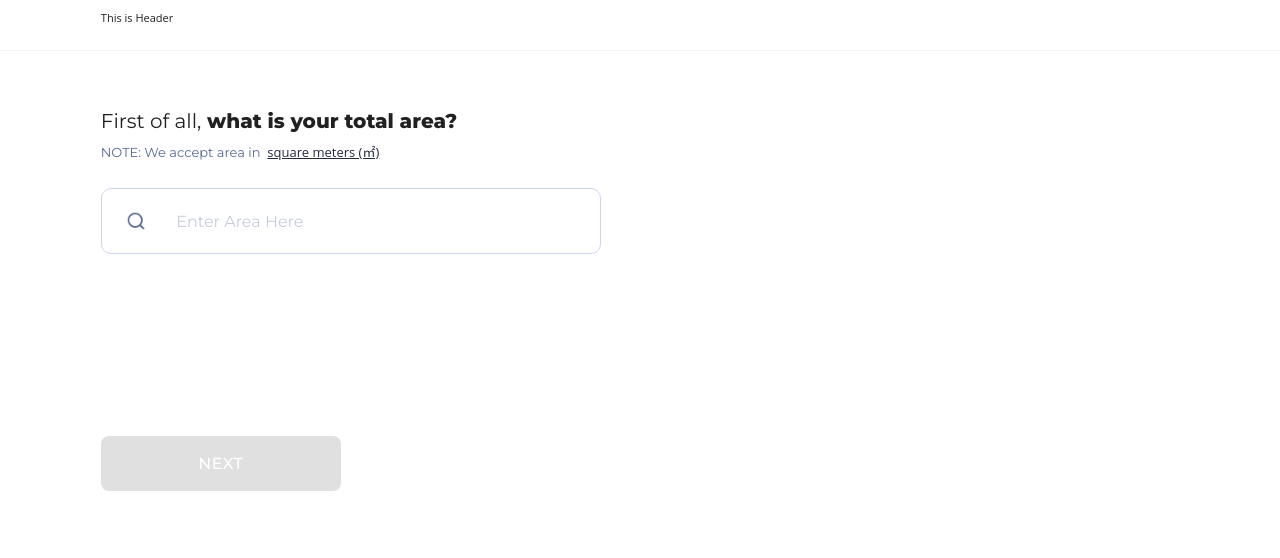
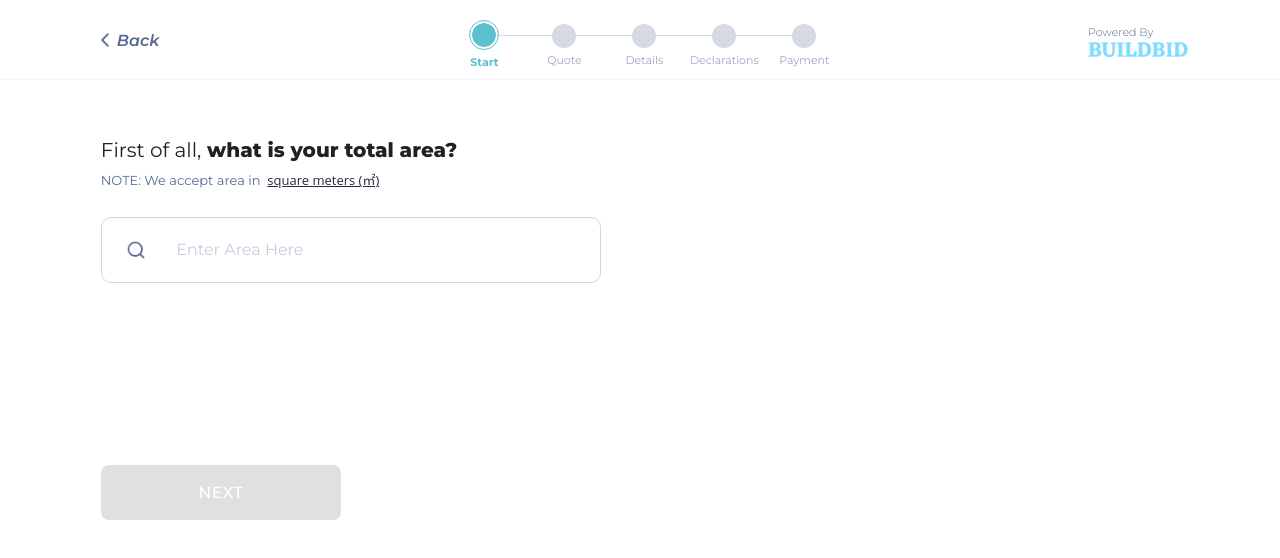
Before and after one commit to arsalyy/Build-Bid, a React (Create React App) app: page /start in a window 1280 px wide. Shown: the top 558 px of the page. Built offline with nearby package versions, Linux system fonts and the light colour scheme.

Commit message:
Shared Header Completed

```diff
--- /dev/null
+++ b/src/components/shared/header.tsx
@@ -0,0 +1,115 @@
+import React from 'react'
+import { useMediaQuery } from 'react-responsive'
+import StepperForm from './navigation'
+import { Grid, Typography, Box, IconButton, makeStyles } from '@material-ui/core'
+import { useLocation } from 'react-router'
+import Img from '../../images/headerImg.png'
+import Back from '../../images/back.png'
+import { ROUTES } from '../../constants'
+import { useNavigate } from 'react-router-dom'
+
+const Header: React.FC = () => {
+  const isMobile = useMediaQuery({ query: '(max-width: 960px)' })
+  const location = useLocation()
+  const navigate = useNavigate()
+
+  const classes = makeStyles(() => {
+    return {
+      MyBackButton: {
+        float: 'left',
+        padding: '0px 0px',
+        fontWeight: 600,
+        ...(isMobile ? { color: '#000000' } : { color: '#576A94' }),
+        '&:hover': {
+          backgroundColor: 'transparent'
+        }
+      },
+      MyIconsContainer: {
+        display: 'flex',
+        alignItems: isMobile ? 'center' : '',
+        gap: '10px',
+        ...(isMobile ? { gap: '0' } : {})
+      },
+      stepperbox: {
+        ...(isMobile
+          ? { width: '190px', minWidth: '190px', maxWidth: '190px' }
+          : { width: '400px', minWidth: '400px', maxWidth: '400px' })
+      },
+      power: {
+        marginBottom: isMobile ? '-5px' : '0px',
+        fontSize: isMobile ? '7px' : '11px',
+        fontWeight: 300,
+        color: '#576A94'
+      }
+    }
+  })()
+
+  const onBack = () => {
+    const routes = Object.values(ROUTES)
+    const index = routes.findIndex((route) => route === location.pathname)
+    navigate(routes[index - 1])
+  }
+
+  const MobileView = () => {
+    return (
+      <Box>
+        <Box
+          style={{
+            display: 'flex',
+            justifyContent: 'space-between',
+            alignItems: 'center',
+            minHeight: '45px'
+          }}>
+          <IconButton className={classes.MyBackButton} onClick={onBack} disableRipple>
+            <img src={Back} style={{ width: '8px', height: '14px', marginTop: '0.5rem' }} />
+          </IconButton>
+          <Box display="flex" justifyContent="center">
+            <Box className={classes.stepperbox}>
+              <StepperForm />
+            </Box>
+          </Box>
+          <Box className={classes.MyIconsContainer}>
+            <Box mr={0}>
+              <Typography className={classes.power}>Powered By</Typography>
+              <img src={Img} style={{ width: '50px', height: '10px', marginTop: '5px' }} />
+            </Box>
+          </Box>
+        </Box>
+      </Box>
+    )
+  }
+
+  const DesktopView = () => {
+    return (
+      <Grid container alignItems="center">
+        <Grid item xs={3}>
+          <IconButton className={classes.MyBackButton} onClick={onBack} disableRipple>
+            <img src={Back} style={{ width: '8px', height: '14px', marginRight: '0.5rem' }} />
+            <Typography variant="h5" style={{ color: isMobile ? '#000000' : '#576A94', fontStyle: 'italic', fontWeight: 600 }}>
+              Back
+            </Typography>
+          </IconButton>
+        </Grid>
+        <Grid item xs={6} style={{ display: 'flex', alignItems: 'center', justifyContent: 'center' }}>
+          <Box display="flex" justifyContent="center">
+            <Box className={classes.stepperbox}>
+              <StepperForm />
+            </Box>
+          </Box>
+        </Grid>
+        <Grid item xs={3}>
+          <Box justifyContent="flex-end" display="flex">
+            <Box>
+              <Typography className={classes.power}>Powered By</Typography>
+              <img src={Img} style={{ width: '100px', height: '15px' }} />
+            </Box>
+          </Box>
+        </Grid>
+      </Grid>
+    )
+  }
+
+  return isMobile ? MobileView() : DesktopView()
+}
+
+export default Header
--- /dev/null
+++ b/src/components/shared/navigation.tsx
@@ -0,0 +1,149 @@
+import React, { useEffect, useState } from 'react'
+import { useLocation } from 'react-router'
+import { useMediaQuery } from 'react-responsive'
+import {
+  withStyles,
+  makeStyles,
+  Step,
+  Stepper,
+  Box,
+  styled,
+  Typography,
+  StepLabel,
+  StepConnector,
+  useTheme
+} from '@material-ui/core'
+
+import { ROUTES_VALIDATION_STEPS } from '../../constants'
+import { ITheme } from 'interfaces/shared/ITheme'
+
+const useStyles = makeStyles((theme) => ({
+  root: {
+    width: '100%'
+  },
+  button: {
+    marginRight: theme.spacing(1)
+  },
+  instructions: {
+    marginTop: theme.spacing(1),
+    marginBottom: theme.spacing(1)
+  },
+  horizontal: {
+    padding: '0px'
+  }
+}))
+
+const Navigation: React.FC<{ rideShare?: boolean }> = ({ rideShare }) => {
+  const primaryColor = useTheme<ITheme>().palette.primary.main
+  const classes = useStyles()
+  const steps = getSteps()
+  const location = useLocation()
+  const isMobile = useMediaQuery({ query: '(max-width: 960px)' })
+  const [activeStep, setActiveStep] = useState(0)
+
+  const LineConnector = withStyles({
+    alternativeLabel: {
+      top: isMobile ? '9px' : '15px',
+      left: isMobile ? 'calc(-50% + 6px)' : 'calc(-50% + 12px)',
+      right: isMobile ? 'calc(-50% + 45px)' : 'calc(50% + 11px)'
+    },
+    active: {
+      '& $line': {
+        borderColor: primaryColor
+      }
+    },
+    completed: {
+      '& $line': {
+        borderColor: primaryColor
+      }
+    },
+    line: {
+      borderColor: rideShare ? '#D5DAE5' : '#D5DAE5',
+      borderTopWidth: 1.8
+    }
+  })(StepConnector)
+
+  const MyStepLabel = styled(StepLabel)({
+    '& .MuiStepIcon-root.MuiStepIcon-completed': {
+      border: '1px solid',
+      borderRadius: '100%',
+      padding: '2px',
+      color: primaryColor,
+      height: isMobile ? '19px!important' : '30px!important',
+      width: isMobile ? '19px!important' : '30px!important',
+      marginTop: '0px!important'
+    },
+    '& .MuiStepIcon-root': {
+      color: rideShare ? '#D5DAE5' : '#D5DAE5',
+      height: isMobile ? '15px' : '24px',
+      width: isMobile ? '15px' : '24px',
+      marginTop: isMobile ? '2px' : '4px'
+    },
+    '& .MuiStepIcon-root.MuiStepIcon-active': {
+      border: '1px solid',
+      height: isMobile ? '19px!important' : '30px!important',
+      width: isMobile ? '19px!important' : '30px!important',
+      borderRadius: '100%',
+      padding: '2px',
+      color: rideShare ? (isMobile ? '#252A41' : '#FFFFFF') : primaryColor,
+      marginTop: '0px!important'
+    },
+    '& .MuiStepLabel-label.MuiStepLabel-alternativeLabel': {
+      color: rideShare ? '#D5DAE5' : '#9AA6BF',
+      fontWeight: 400,
+      marginTop: '0.6rem'
+    },
+    '& .MuiStepLabel-label.MuiStepLabel-active': {
+      color: rideShare ? (isMobile ? '#252A41' : '#FFFFFF') : primaryColor,
+      fontWeight: 700
+    },
+    '& .MuiStepLabel-label.MuiStepLabel-completed': {
+      color: rideShare ? (isMobile ? '#252A41' : '#FFFFFF') : primaryColor,
+      fontWeight: 700
+    }
+  })
+
+  const MyStepper = styled(Stepper)({
+    padding: '0',
+    ...(isMobile ? { marginTop: '17px' } : { marginTop: '10px' })
+  })
+
+  useEffect(() => {
+    const route = ROUTES_VALIDATION_STEPS.find((r) => r.path !== '/' && location.pathname.indexOf(r.path) > -1)
+    // eslint-disable-next-line no-extra-boolean-cast
+    if (!!route) {
+      setActiveStep(route.id - 1)
+      // dispatch(getActiveStep(route.id - 1))
+    }
+  }, [])
+
+  function getSteps() {
+    return ['Start', 'Quote', 'Details', 'Declarations', 'Payment']
+  }
+
+  return (
+    <Box className={classes.root}>
+      <MyStepper
+        alternativeLabel
+        style={{ color: '#D5DAE5', background: rideShare ? 'transparent' : '' }}
+        activeStep={activeStep}
+        connector={<LineConnector />}>
+        {steps.map((label) => (
+          <Step key={label} style={{ color: '#D5DAE5' }} className={classes.horizontal}>
+            <MyStepLabel icon={' '}>
+              {isMobile ? (
+                <></>
+              ) : (
+                <Typography variant="body2" style={{ marginTop: '-5px' }}>
+                  {label}
+                </Typography>
+              )}
+            </MyStepLabel>
+          </Step>
+        ))}
+      </MyStepper>
+    </Box>
+  )
+}
+
+export default Navigation
--- /dev/null
+++ b/src/constants.ts
@@ -0,0 +1,17 @@
+export const ROUTES = {
+  Home: '/',
+  Start: '/start',
+  Quote: '/quote',
+  Details: '/details',
+  Declarations: '/declarations',
+  Payment: '/payment'
+}
+
+export const ROUTES_VALIDATION_STEPS = [
+  { path: ROUTES.Home, id: 0 },
+  { path: ROUTES.Start, id: 1 },
+  { path: ROUTES.Quote, id: 2 },
+  { path: ROUTES.Details, id: 3 },
+  { path: ROUTES.Declarations, id: 4 },
+  { path: ROUTES.Payment, id: 5 }
+]
--- a/src/pages/start/index.tsx
+++ b/src/pages/start/index.tsx
@@ -18,6 +18,8 @@ import { setArea } from 'actions/startAction'
 import CancelIcon from '@material-ui/icons/Cancel'
 import Search from '../../images/search.png'
 import { ITheme } from 'interfaces/shared/ITheme'
+import Header from 'components/shared/header'
+import { useNavigate } from 'react-router-dom'
 
 const MySearchTitle = styled(Typography)({
   fontStyle: 'normal',
@@ -43,6 +45,7 @@ const Start: React.FC = () => {
   const dispatch = useDispatch()
   const primaryTextColor = useTheme<ITheme>().text.primary
   const [disable, setDisable] = useState<boolean>(true)
+  const navigate = useNavigate()
 
   const classes = makeStyles(() => {
     return {
@@ -101,6 +104,17 @@ const Start: React.FC = () => {
         padding: '0.8rem 14px',
         width: isMobile ? '100%' : '240px',
         height: '55px'
+      },
+      FooterBox: {
+        boxShadow: '0px -4px 20px rgba(177, 176, 176, 0.18)',
+        padding: '20px',
+        left: '0',
+        position: 'fixed',
+        bottom: '0px',
+        display: 'flex',
+        backgroundColor: '#FFFFFF',
+        width: '100%',
+        alignItems: 'center'
       }
     }
   })()
@@ -112,14 +126,14 @@ const Start: React.FC = () => {
 
   const nextButton = () => {
     return (
-      <div style={{ display: 'flex', width: '100%', marginTop: isMobile ? '3.438rem' : '10.875rem' }}>
+      <div style={{ display: 'flex', width: '100%', marginTop: isMobile ? '' : '10.875rem' }}>
         <Button
           id="start-button"
           className={classes.MyButton}
           disabled={disable}
           variant="contained"
           color="primary"
-          onClick={() => null}>
+          onClick={() => navigate('/quote')}>
           <Typography variant="h5" style={{ color: primaryTextColor, fontWeight: 500, textTransform: 'none' }}>
             NEXT
           </Typography>
@@ -170,7 +184,7 @@ const Start: React.FC = () => {
             )
           }}
         />
-        {nextButton()}
+        <Box className={isMobile ? classes.FooterBox : ''}>{nextButton()}</Box>
       </React.Fragment>
     )
   }
@@ -192,7 +206,7 @@ const Start: React.FC = () => {
   return (
     <Box className={classes.pageBox}>
       <Box className={classes.headerBox}>
-        <p>This is Header</p>
+        <Header />
       </Box>
       <Divider style={{ position: 'absolute', width: '100%', left: '0 ', background: '#CDD6E9' }} />
       <Box className={classes.contentBox}>{isMobile ? mobileView() : desktopView()}</Box>
```
Also changed, not shown: src/images/back.png (added), src/images/headerImg.png (added).
